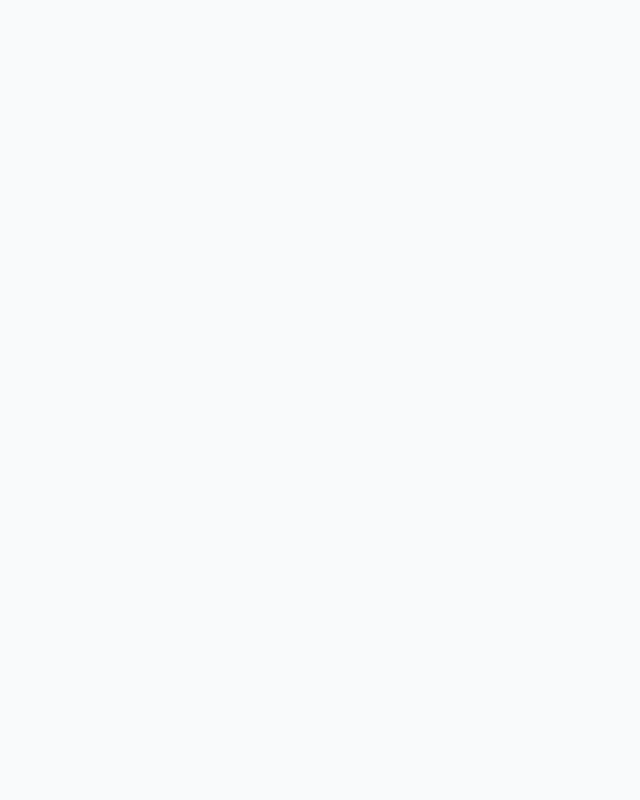
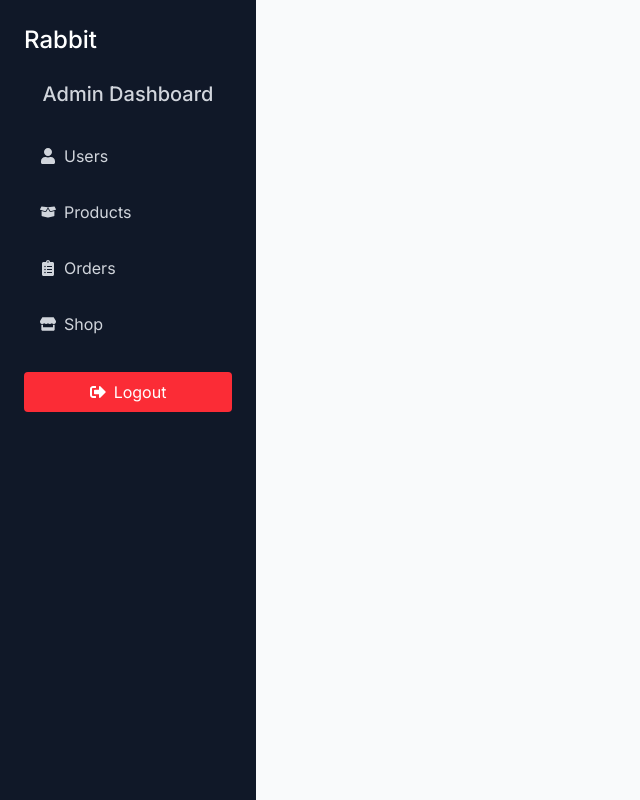
Before and after one commit to abenaya-se22003/Full_Stack_MERN_Project, a React (Vite) app in the folder frontend/: page /admin in a window 1280 px wide. Shown: the whole page, without its empty margins (0-640 px from the left). Built offline with nearby package versions, Linux system fonts and the light colour scheme; a web font is replaced by a local one.

Commit message:
create slide bar in admin Page

```diff
--- a/frontend/src/components/Admin/AdminLayout.jsx
+++ b/frontend/src/components/Admin/AdminLayout.jsx
@@ -1,6 +1,7 @@
 import { useState } from "react";
-import { FaBars, FaBoxOpen, FaClipboardList, FaUser, FaStore } from "react-icons/fa";
-import { Link, Outlet } from "react-router-dom";
+import { FaBars } from "react-icons/fa";
+import { Outlet } from "react-router-dom";
+import AdminSidebar from "./AdminSidebar";
 
 const AdminLayout = () => {
   const [isSidebarOpen, setIsSidebarOpen] = useState(false);
@@ -20,11 +21,15 @@ const AdminLayout = () => {
       </div>
 
       {/* --- Sidebar --- */}
-
+      <div
+        className={`bg-gray-900 w-64 min-h-screen text-white absolute md:relative transform transition-transform duration-300 z-20
+        ${isSidebarOpen ? "translate-x-0" : "-translate-x-full"} md:translate-x-0`}
+      >
+        <AdminSidebar />
+      </div>
 
       {/* --- Main Content --- */}
       <div className="flex-grow p-6 overflow-y-auto bg-gray-50">
-        {/* The Outlet is where different admin pages (Products, Orders, etc.) will appear */}
         <Outlet />
       </div>
     </div>
--- a/frontend/src/components/Admin/AdminSidebar.jsx
+++ b/frontend/src/components/Admin/AdminSidebar.jsx
@@ -1,9 +1,61 @@
-import React from 'react'
+import React from "react";
+import { NavLink, useNavigate } from "react-router-dom";
+import { FaUser, FaBoxOpen, FaClipboardList, FaStore, FaSignOutAlt } from "react-icons/fa";
 
-function AdminSidebar() {
+const AdminSidebar = () => {
+  const navigate = useNavigate();
+
+  const handleLogout = () => {
+    // Add your logout logic here (e.g., clearing local storage)
+    navigate("/");
+  };
+
+  const navItems = [
+    { to: "/admin/users", label: "Users", icon: <FaUser /> },
+    { to: "/admin/products", label: "Products", icon: <FaBoxOpen /> },
+    { to: "/admin/orders", label: "Orders", icon: <FaClipboardList /> },
+    { to: "/admin/shop", label: "Shop", icon: <FaStore /> },
+  ];
+
   return (
-    <div>AdminSidebar</div>
-  )
-}
+    <div className="p-6">
+      <div className="mb-6">
+        <NavLink to="/admin" className="text-2xl font-medium text-white">
+          Rabbit
+        </NavLink>
+      </div>
+      <h2 className="text-xl font-medium mb-6 text-center text-gray-300">
+        Admin Dashboard
+      </h2>
 
-export default AdminSidebar
+      <nav className="flex flex-col space-y-2">
+        {navItems.map((item) => (
+          <NavLink
+            key={item.to}
+            to={item.to}
+            className={({ isActive }) =>
+              isActive
+                ? "bg-gray-700 text-white py-3 px-4 rounded flex items-center space-x-2"
+                : "text-gray-300 hover:bg-gray-700 hover:text-white py-3 px-4 rounded flex items-center space-x-2"
+            }
+          >
+            {item.icon}
+            <span>{item.label}</span>
+          </NavLink>
+        ))}
+      </nav>
+
+      <div className="mt-6">
+        <button
+          onClick={handleLogout}
+          className="w-full bg-red-500 hover:bg-red-600 text-white py-2 px-4 rounded flex items-center justify-center space-x-2 transition"
+        >
+          <FaSignOutAlt />
+          <span>Logout</span>
+        </button>
+      </div>
+    </div>
+  );
+};
+
+export default AdminSidebar;
```
